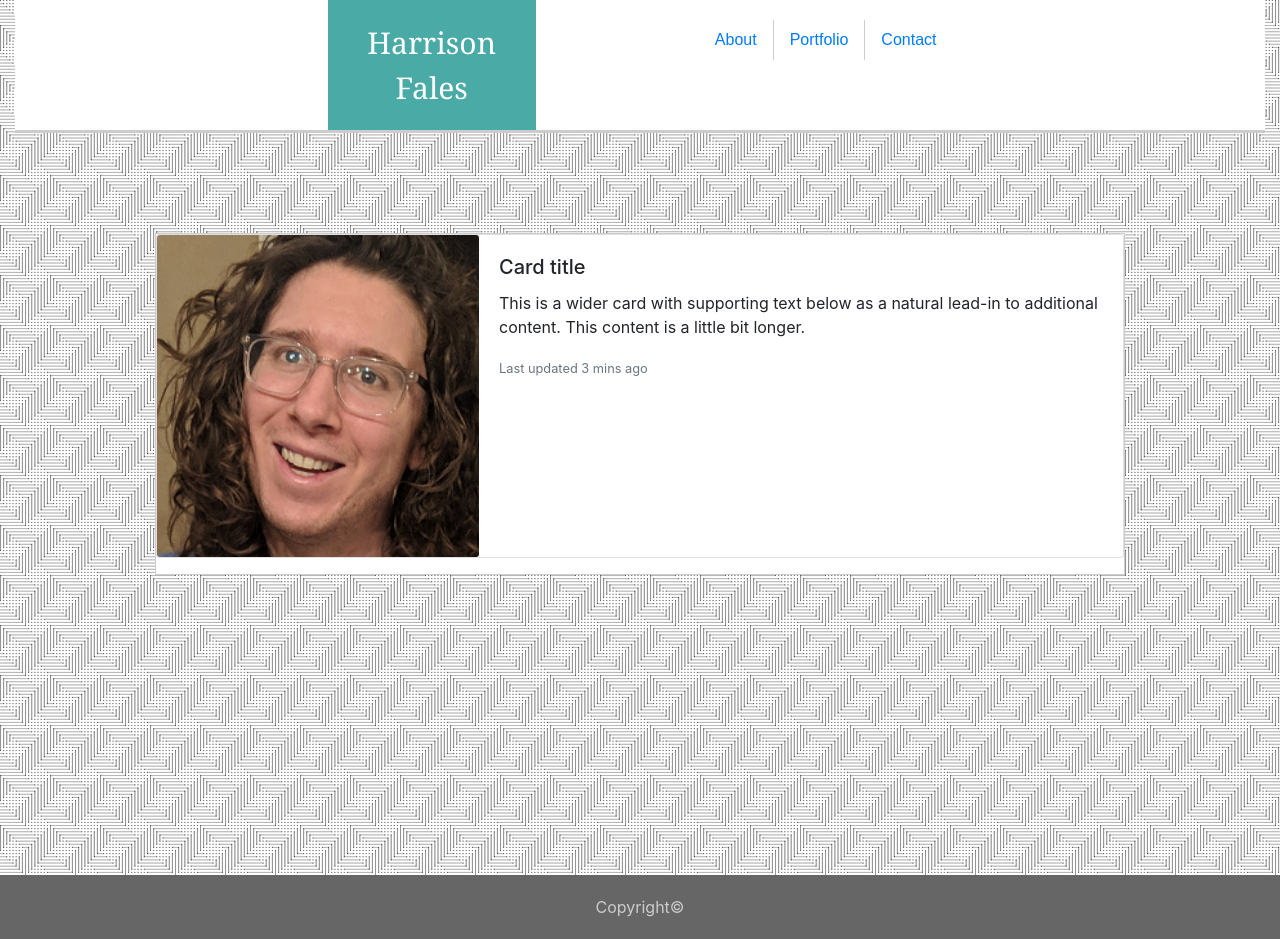
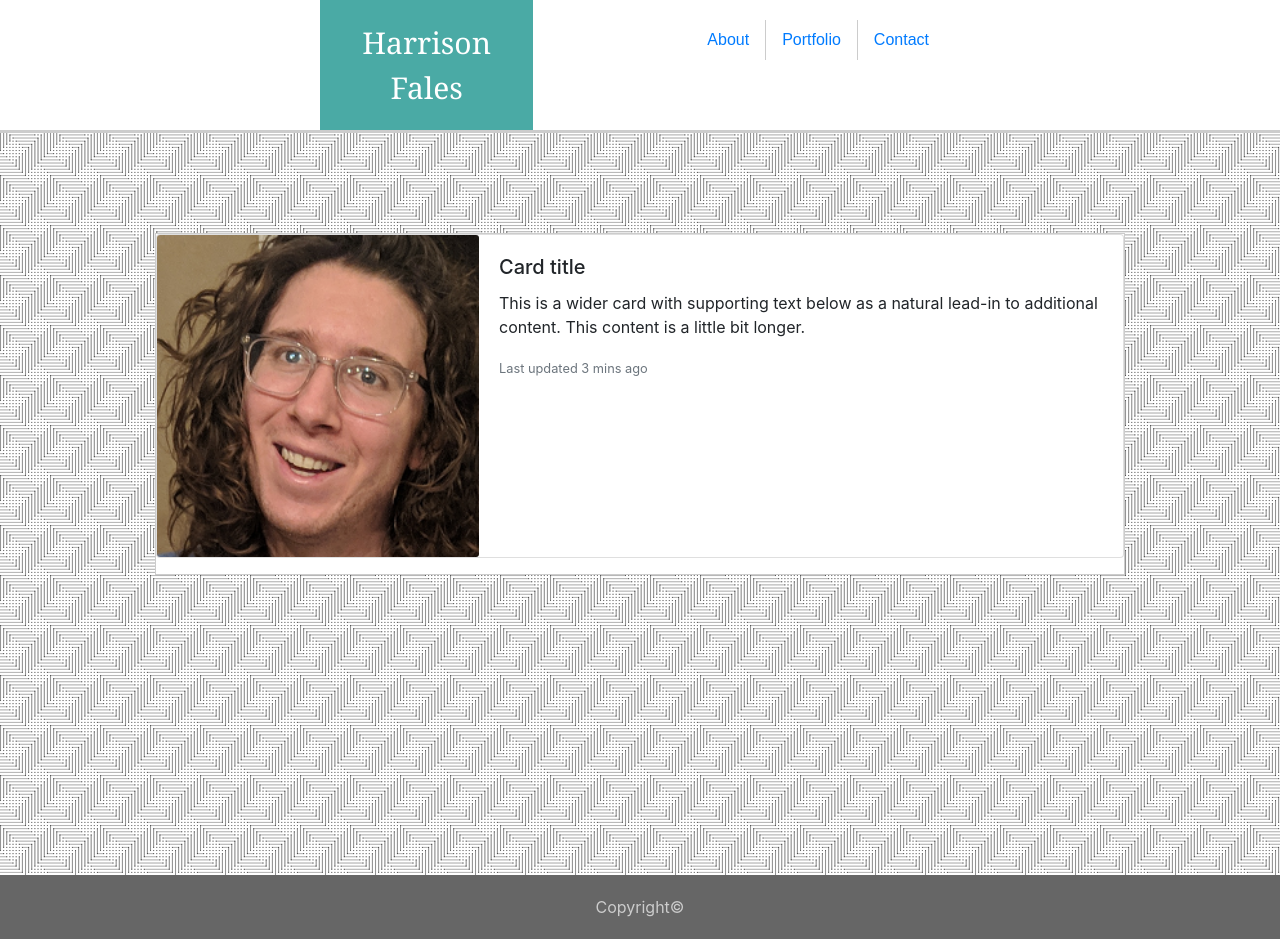
Before and after one commit to harblesin/Bootstrap-Portfolio, a plain HTML site: page index.html in a window 1280 px wide. Drawn offline with nearby package versions, Linux system fonts and the light colour scheme.

Commit message:
fixed navbar spread

```diff
--- a/index.html
+++ b/index.html
@@ -14,7 +14,7 @@
 <body>
     <div class="container-fluid">
         <!--Header Row, containts header and navigation bar-->
-        <div class="row topper no-gutters">
+        <div class="row topper">
 <!--The header does not completely span the entire screen and does not collapse properly and
     should at one point have the navigation or links to other pages appear beneath the header-->
 
```
